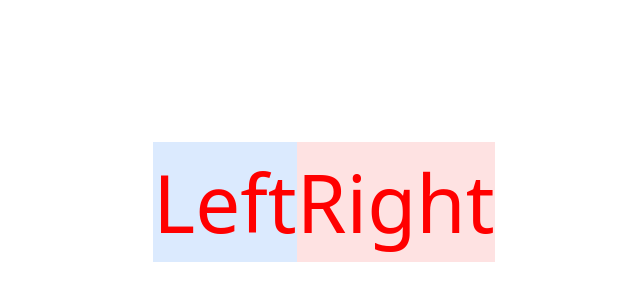
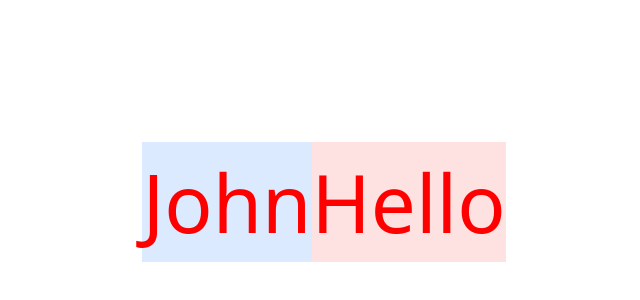
Before and after one commit to Fukuemon/ComponentsLibrary, a Next.js app: page /flex in a window 1280 px wide. Shown: the part 198-498 px from the top of the page, without its empty margins (316-956 px from the left). Built offline with nearby package versions, Linux system fonts and the light colour scheme.

Commit message:
💄 styles: #9  Wrapperとして子要素を受け取れるように変更

```diff
--- a/src/app/(style)/flex/_conponets/Flex/SplitScreen/SplitScreen.tsx
+++ b/src/app/(style)/flex/_conponets/Flex/SplitScreen/SplitScreen.tsx
@@ -1,20 +1,21 @@
 import styles from './styles.module.scss'
 
 type SplitScreenProps = {
-  left: React.FC
-  right: React.FC
+  children: React.ReactNode[]
   leftWeight?: number
   rightWeight?: number
 }
 
-export const SplitScreen = ({ left: Left, right: Right, leftWeight, rightWeight }: SplitScreenProps) => {
+export const SplitScreen = ({ children, leftWeight, rightWeight }: SplitScreenProps) => {
+  const [left, right] = children
+
   return (
     <div className={styles.container}>
       <div className={styles.pane} style={{ flex: leftWeight }}>
-        <Left />
+        {left}
       </div>
       <div className={styles.pane} style={{ flex: rightWeight }}>
-        <Right />
+        {right}
       </div>
     </div>
   )
--- a/src/app/(style)/flex/page.tsx
+++ b/src/app/(style)/flex/page.tsx
@@ -1,12 +1,17 @@
 import { SplitScreen } from './_conponets/Flex/SplitScreen/SplitScreen'
 
-const LeftComponent = () => {
-  return <h1 className=" bg-blue-100 text-center">Left</h1>
+const LeftComponent = ({ name }: { name: string }) => {
+  return <h1 className=" bg-blue-100 text-center">{name}</h1>
 }
 
-const RightComponent = () => {
-  return <h1 className="bg-red-100 text-center">Right</h1>
+const RightComponent = ({ message }: { message: string }) => {
+  return <h1 className="bg-red-100 text-center">{message}</h1>
 }
 export default function Flex() {
-  return <SplitScreen left={LeftComponent} right={RightComponent} leftWeight={2} rightWeight={3} />
+  return (
+    <SplitScreen leftWeight={2} rightWeight={3}>
+      <LeftComponent name="John" />
+      <RightComponent message="Hello" />
+    </SplitScreen>
+  )
 }
```
